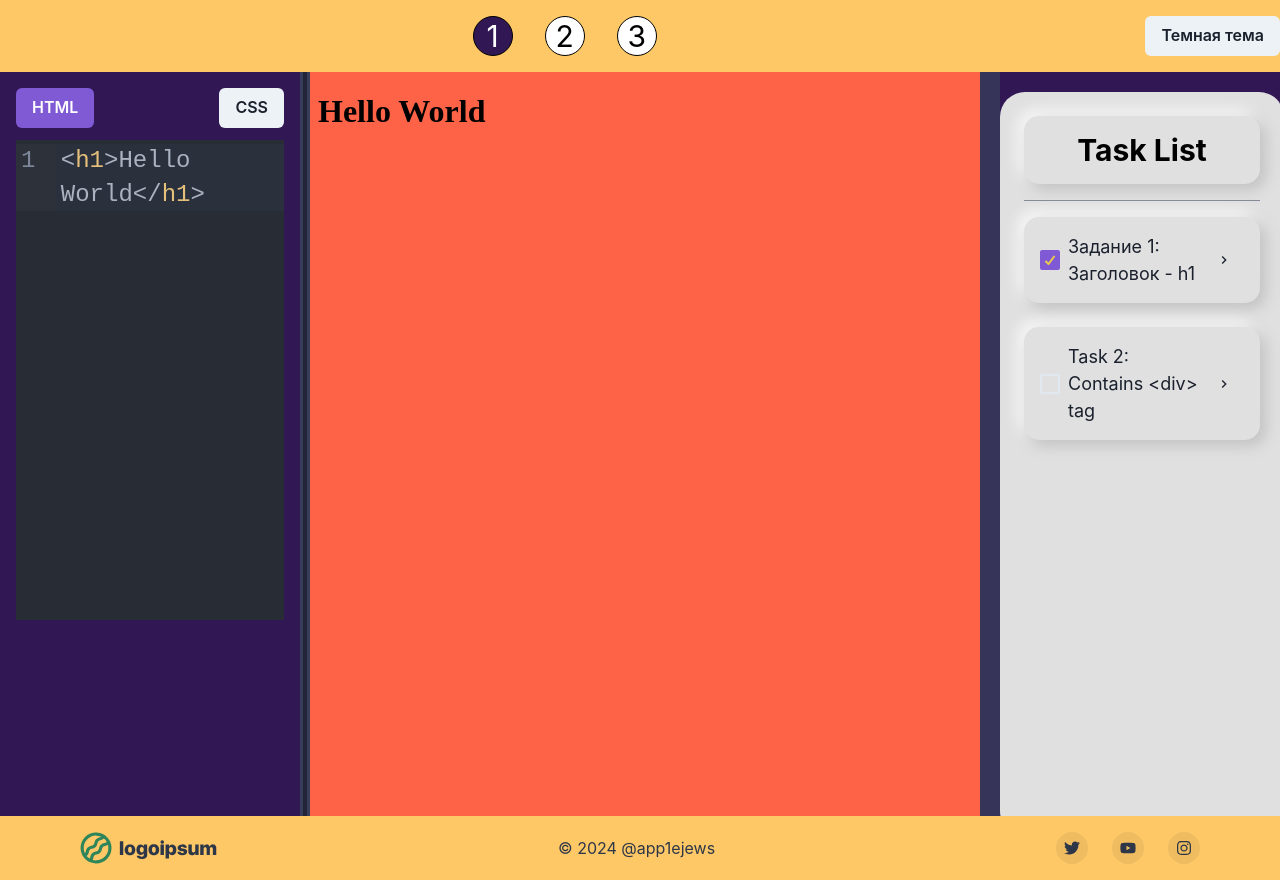
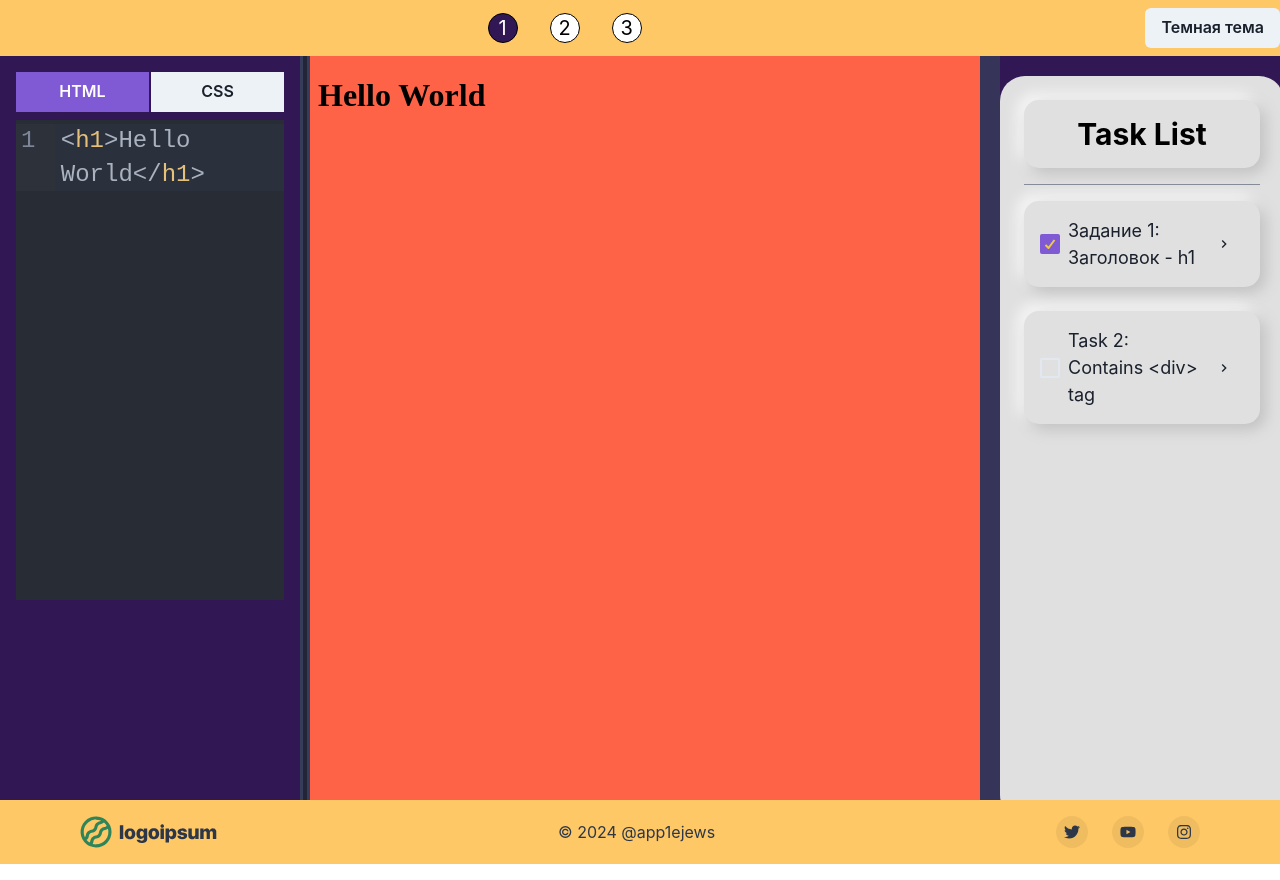
Before and after one commit to PuzyrevHarkovskii/web-app-prototype, a Next.js app: page / in a window 1280 px wide. Built offline with nearby package versions, Linux system fonts and the light colour scheme.

Commit message:
Поменял стили редактора кода под Мимо

```diff
--- a/app/components/Header.tsx
+++ b/app/components/Header.tsx
@@ -25,13 +25,13 @@ const Header: React.FC = () => {
       justify="space-between"
       align="center"
       bg={useColorModeValue("#FEC866", "gray.800")}
-      py={4}
+      py={2}
     >
       <Flex justify="center" align="center" flexGrow={1}>
         {steps.map((step: number) => (
           <Circle
             key={step}
-            size="40px"
+            size="30px"
             border={"1px solid black"}
             bg={currentStep === step ? "#311855" : "white"}
             color={currentStep === step ? "white" : "black"}
@@ -39,7 +39,7 @@ const Header: React.FC = () => {
             cursor="pointer"
             onClick={() => handleStepClick(step)}
           >
-            <Text fontSize="3xl">{step}</Text>
+            <Text fontSize="xl">{step}</Text>
           </Circle>
         ))}
       </Flex>
--- a/app/components/LeftSection.tsx
+++ b/app/components/LeftSection.tsx
@@ -42,15 +42,30 @@ const LeftSection = ({
   );
 
   return (
-    <Box bg="#311855" width={`${width}px`} height="100%" padding="1rem">
-      <ButtonGroup display="flex" justifyContent="space-between" mb="3">
+    <Box
+      bg="#311855"
+      minWidth={"10%"}
+      width={`${width}px`}
+      height="100%"
+      padding="1rem"
+    >
+      <ButtonGroup
+        display="flex"
+        spacing={0.5}
+        justifyContent="space-between"
+        mb="2"
+      >
         <Button
+          borderRadius={"0"}
+          width={"100%"}
           colorScheme={activeButton === "html" ? "purple" : "gray"}
           onClick={() => handleLanguageChange("html")}
         >
           HTML
         </Button>
         <Button
+          borderRadius={"0"}
+          width={"100%"}
           colorScheme={activeButton === "css" ? "purple" : "gray"}
           onClick={() => handleLanguageChange("css")}
         >
```
